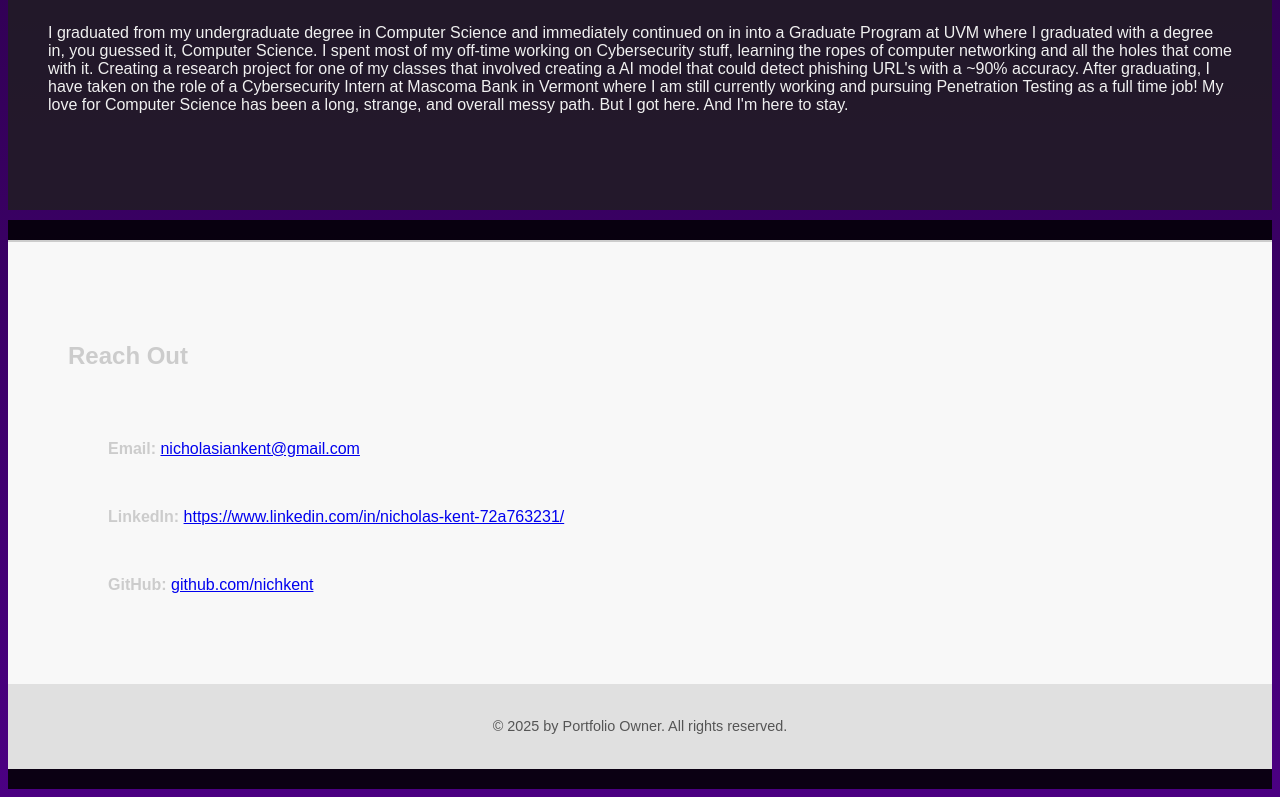
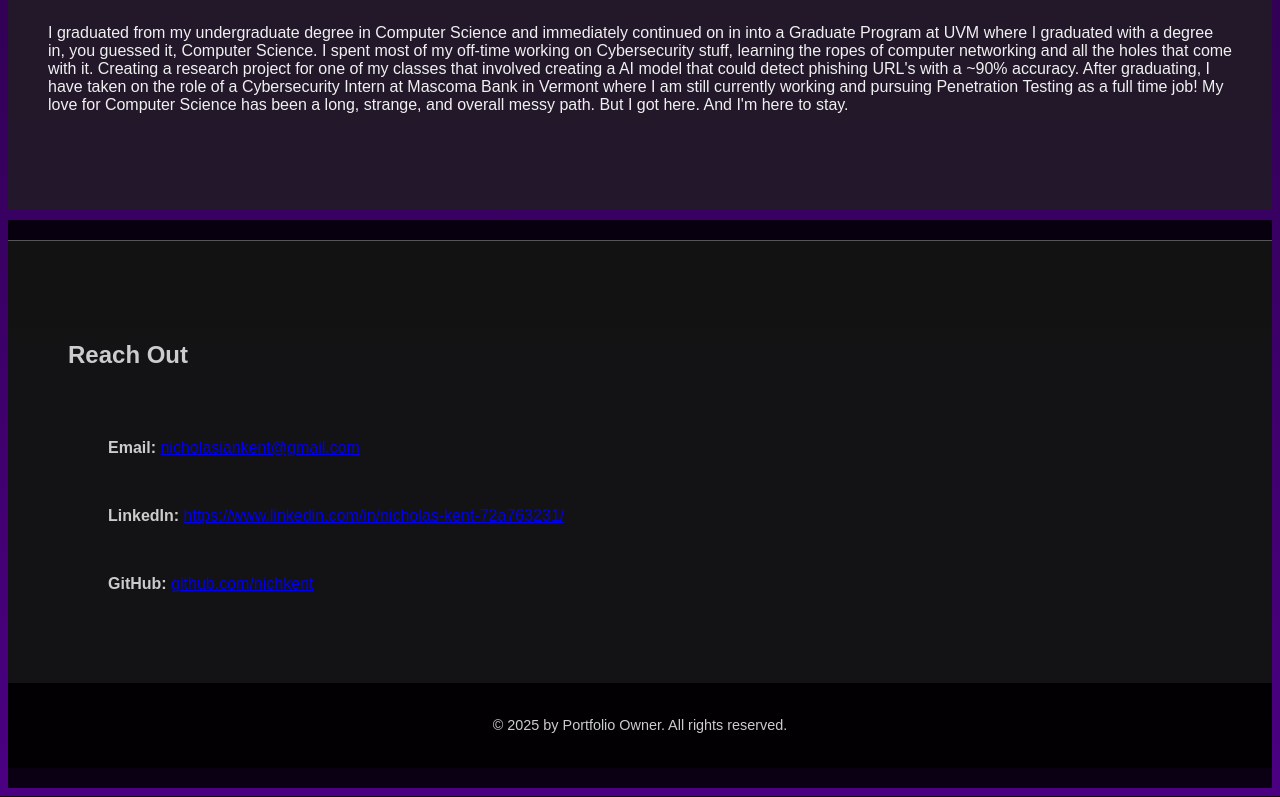
Before and after one commit to nichkent/nichkent.github.io, a PHP site: page / in a window 1280 px wide. Shown: the part 1560-2357 px from the top of the page. Run offline with PHP 8.4, Linux system fonts and the light colour scheme.

Commit message:
Update style.css
changing color for dark mode

```diff
--- a/css/style.css
+++ b/css/style.css
@@ -162,7 +162,6 @@ h2 {
 /* ====== Footer Section ======= */
 footer {
     padding: 20px 0;
-    background: #f8f8f8;
 }
 
 /* Reach-Out section styles */
@@ -246,3 +245,13 @@ body.dark-mode #dark-mode-toggle {
     border-color: #f0f0f0;
     color: #f0f0f0;
 }
+
+body.dark-mode #Reach\ Out {
+  background: rgba(20, 20, 20, 0.9);
+  border-top: 1px solid #555;
+}
+
+body.dark-mode #copyright {
+  background: rgba(0, 0, 0, 0.85);
+  color: #ccc;
+}
```
